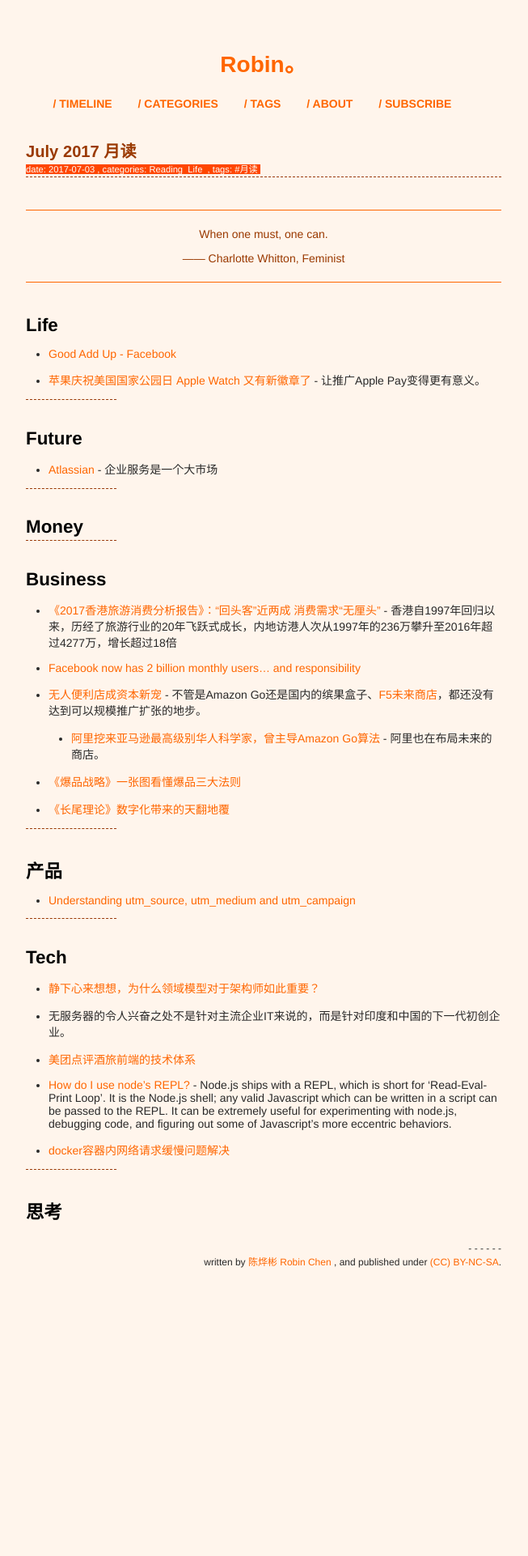
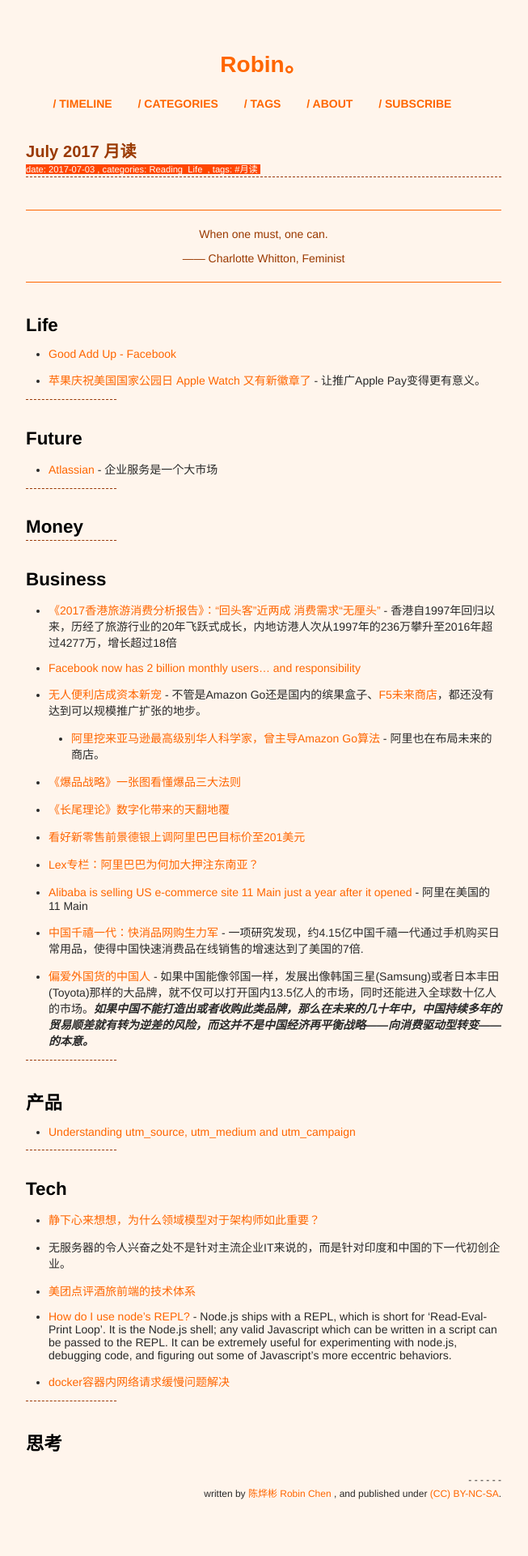
Before and after one commit to xianyuxmu/xianyuxmu.github.io, a Jekyll site: the page built from _posts/2017-07-03-monthly-reading.md, in a window 1280 px wide. Shown: the whole page at 81% size, without its empty margins (314-967 px from the left). Built offline with Jekyll 4.4.1, drawn with Linux system fonts in a browser that asks for light colours; comment, search, counter and statistics services are not loaded; before the commit the page ends 1636 px from its top, so only the background shows below that.

Commit message:
Reading 10 July, 2017

```diff
--- a/_posts/2017-07-03-monthly-reading.md
+++ b/_posts/2017-07-03-monthly-reading.md
@@ -42,6 +42,11 @@ tags:
 	- [阿里挖来亚马逊最高级别华人科学家，曾主导Amazon Go算法](http://36kr.com/p/5081085.html) - 阿里也在布局未来的商店。
 - [《爆品战略》一张图看懂爆品三大法则](http://www.jianshu.com/p/978ef0a77c5f)
 - [《长尾理论》数字化带来的天翻地覆](http://www.jianshu.com/p/d498381a38af)
+- [看好新零售前景德银上调阿里巴巴目标价至201美元](http://blog.sina.com.cn/s/blog_4a78b4ee0102xcyq.html?tj=fina)
+- [Lex专栏：阿里巴巴为何加大押注东南亚？](http://www.ftchinese.com/story/001073226)
+- [Alibaba is selling US e-commerce site 11 Main just a year after it opened](https://qz.com/434600/alibaba-has-closed-down-11-main-its-us-based-amazon-competitor-one-year-after-launch/) - 阿里在美国的 11 Main
+- [中国千禧一代：快消品网购生力军](http://www.ftchinese.com/story/001069988?tcode=smartrecommend&ulu-rcmd=1_02ap_ap_0_5b9b4661d18141f59ac80036b67e9d3f&position=instory) - 一项研究发现，约4.15亿中国千禧一代通过手机购买日常用品，使得中国快速消费品在线销售的增速达到了美国的7倍.
+- [偏爱外国货的中国人](http://www.ftchinese.com/story/001053069?tcode=smartrecommend&ulu-rcmd=1_02ap_ap_8_8851dea93da8435ab585141a3772d31d) - 如果中国能像邻国一样，发展出像韩国三星(Samsung)或者日本丰田(Toyota)那样的大品牌，就不仅可以打开国内13.5亿人的市场，同时还能进入全球数十亿人的市场。***如果中国不能打造出或者收购此类品牌，那么在未来的几十年中，中国持续多年的贸易顺差就有转为逆差的风险，而这并不是中国经济再平衡战略——向消费驱动型转变——的本意。***
 
 
 ----
```
